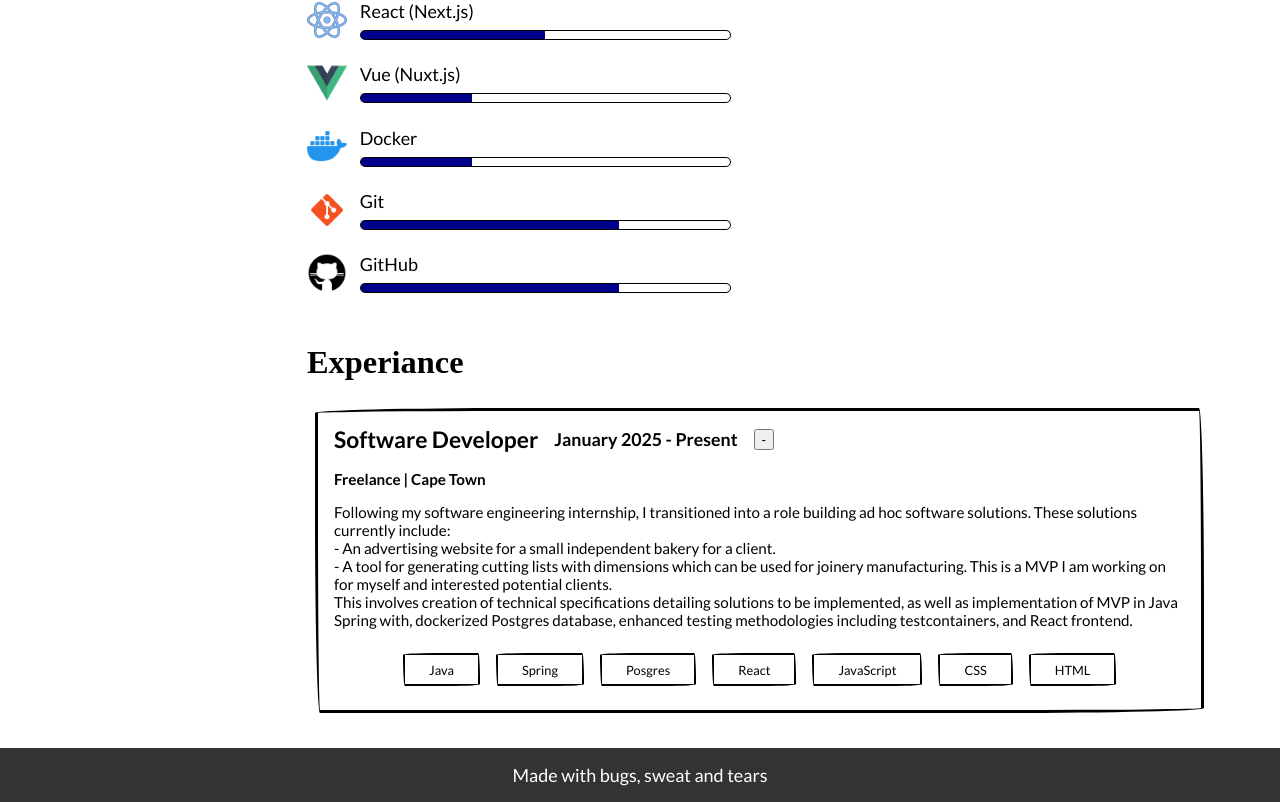
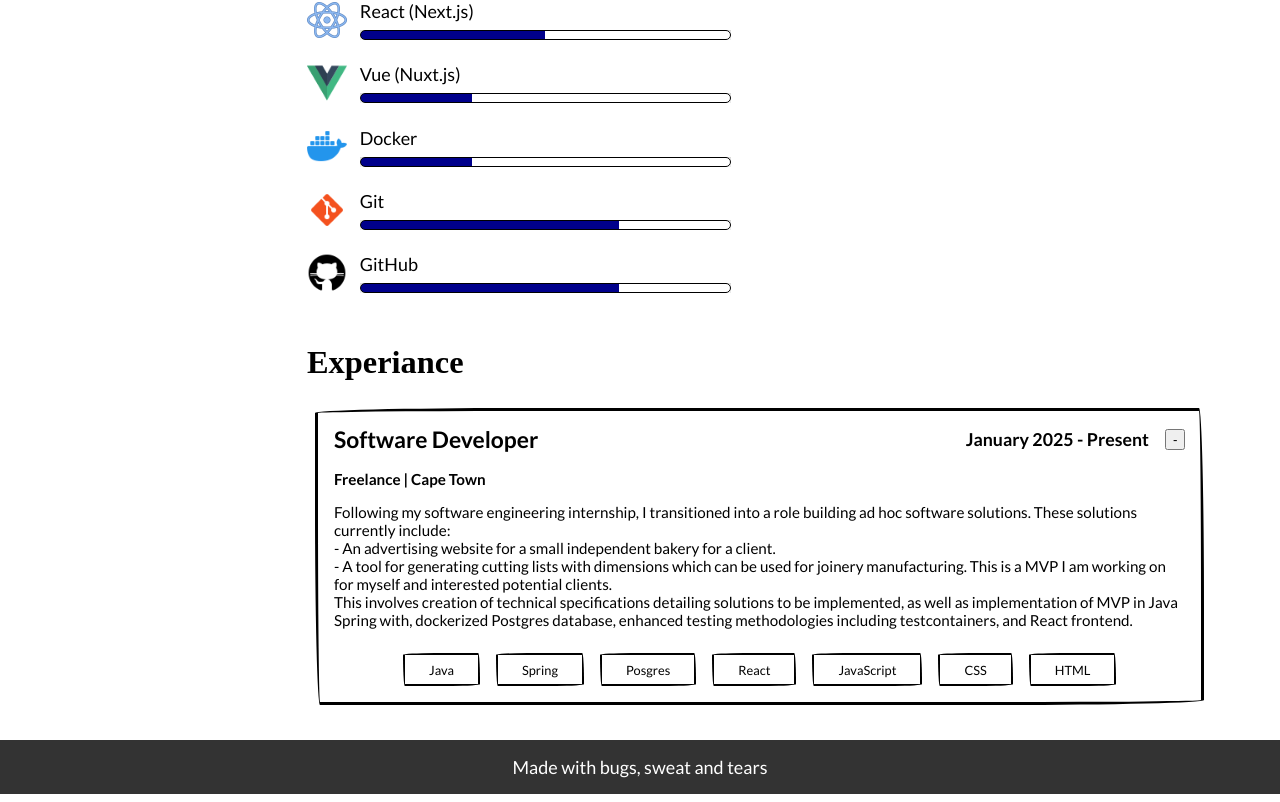
Before and after one commit to Natia-bit/personal-website, a Next.js app: page / in a window 1280 px wide. Shown: the part 1131-1933 px from the top of the page. Built offline with nearby package versions, Linux system fonts and the light colour scheme; a web font is replaced by a local one.

Commit message:
work expriance alighment fixed

```diff
--- a/src/components/ExperianceDisplay.js
+++ b/src/components/ExperianceDisplay.js
@@ -23,8 +23,8 @@ export default function ExperianceDisplay({
   return (
     <div className={styles.experianceContainer}>
       <div className={styles.main}>
-        <div className={styles.mainHeader}>
-          <h2>{jobTitle}</h2>
+        <h2 className={styles.jobTitle}>{jobTitle}</h2>
+        <div className={styles.dateAndToggleButton}>
           <h3>
             {startDate} - {endDate}
           </h3>
--- a/src/components/ExperianceDisplay.module.css
+++ b/src/components/ExperianceDisplay.module.css
@@ -5,7 +5,7 @@
   margin: 0.5rem;
   border-radius: 200px 5px 200px 5px / 5px 200px 5px 200px;
   font-size: 0.95rem;
-  padding: 0 1rem 1.5rem 1rem;
+  padding: 0 1rem 1rem 1rem;
 }
 
 .main {
@@ -14,17 +14,14 @@
   align-items: center;
 }
 
-.mainHeader {
+.jobTitle {
+  margin-bottom: 0;
+  margin-top: 0;
+}
+.dateAndToggleButton {
   display: flex;
   align-items: center;
   gap: 1rem;
-  margin-top: 0;
-  padding-top: 0;
-}
-
-.mainHeader h2 {
-  margin-bottom: 0;
-  margin-top: 0;
 }
 
 .details {
```
